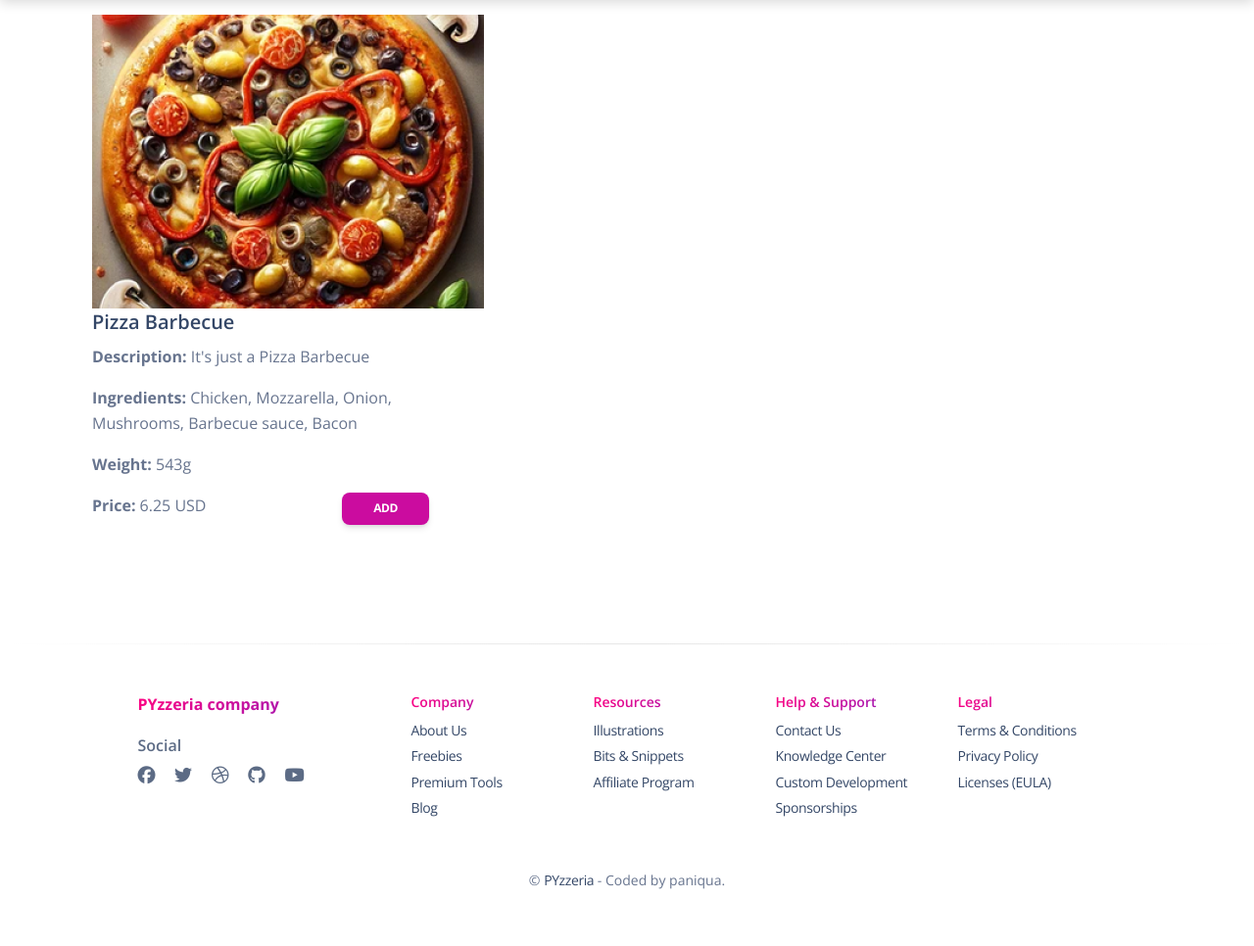
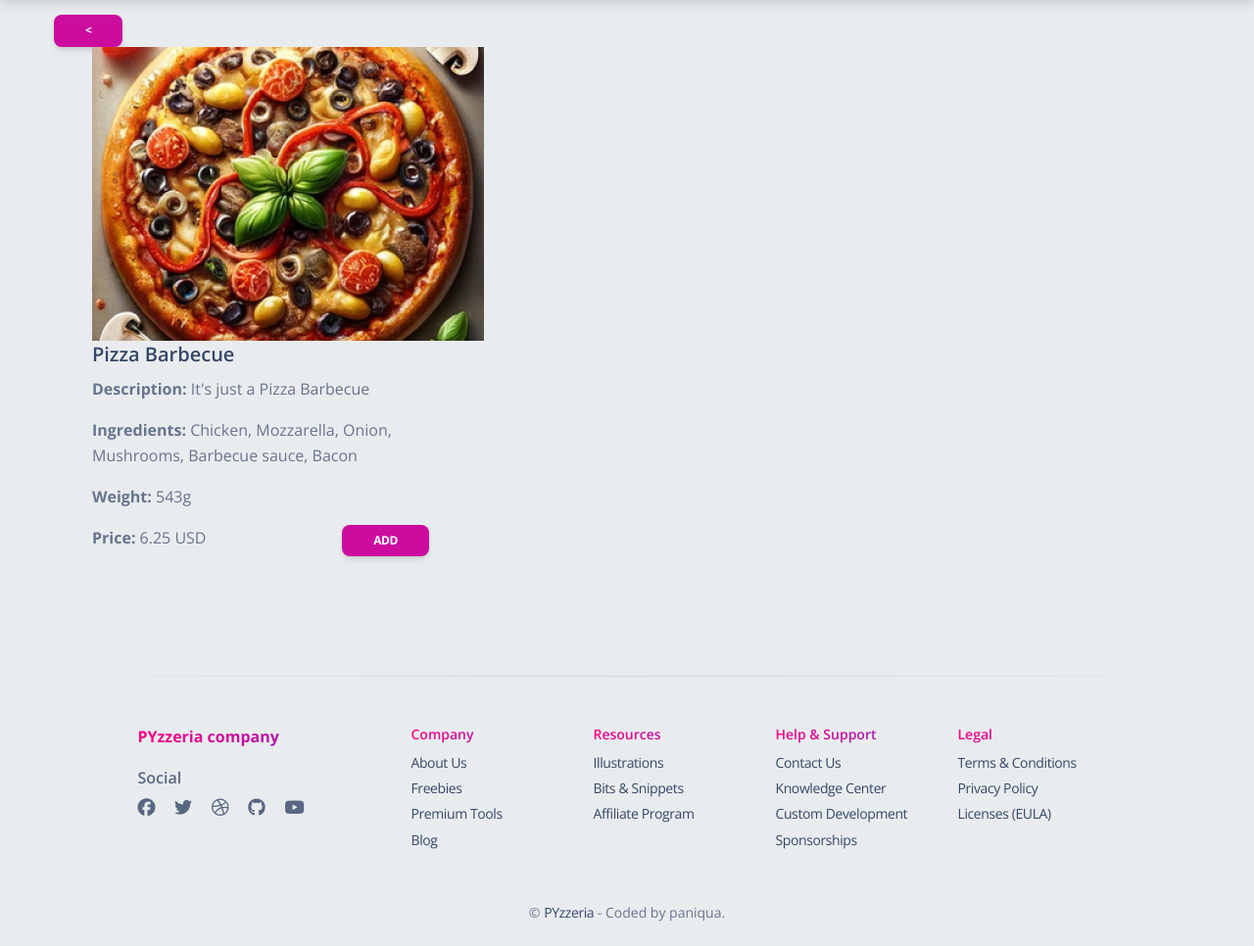
Before and after one commit to panicua/pyzzeria, a Django app: page /dishes/2/ in a window 1280 px wide. Shown: the part 73-1039 px from the top of the page at 98% size. Before the commit the page ends 981 px from the top, so only its background shows below. Run offline with Django 5.2, Linux system fonts and the light colour scheme; data comes from the database, SQL or seed files in the repository; data that the repository does not hold is empty; some libraries are stand-ins or nearby versions.

Commit message:
feat: add return button from dish-detail page

```diff
--- a/templates/pages/dish_detail.html
+++ b/templates/pages/dish_detail.html
@@ -1,8 +1,16 @@
 {% extends "base_sections.html" %}
 {% load static %}
 
+{% block body %} class="index-page bg-gray-200" {% endblock body %}
+
 {% block content %}
   <section style="margin-top: 15px" class="blog-listing gray-bg">
+    <a href="javascript:history.back()">
+      <button style="margin-left: 55px" type="button"
+              class="btn btn-sm btn-primary w-auto me-1 mb-0">
+        <
+      </button>
+    </a>
     <div class="container">
       <div class="row align-items-start">
         <div class="col-lg-8 m-15px-tb">
@@ -16,7 +24,9 @@
                     </a>
                   {% else %}
                     <a href="#">
-                      <img src="https://www.bootdey.com/image/400x200/FFB6C1/000000" title="" alt="">
+                      <img
+                          src="https://www.bootdey.com/image/400x200/FFB6C1/000000"
+                          title="" alt="">
                     </a>
                   {% endif %}
                 </div>
@@ -30,7 +40,8 @@
                   <p>
                     <strong>Price: </strong>{{ dish.price }} USD
                     <a href="#">
-                      <button style="float:right" type="button" class="btn btn-sm btn-primary w-auto me-1 mb-0">
+                      <button style="float:right" type="button"
+                              class="btn btn-sm btn-primary w-auto me-1 mb-0">
                         Add
                       </button>
                     </a>
```
